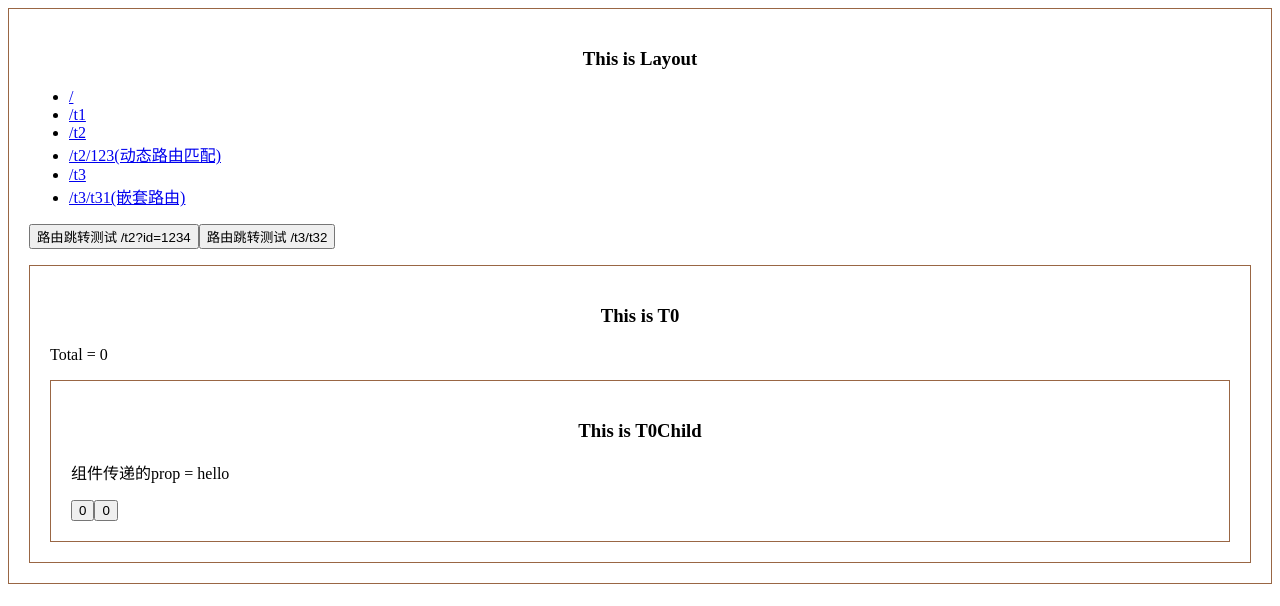
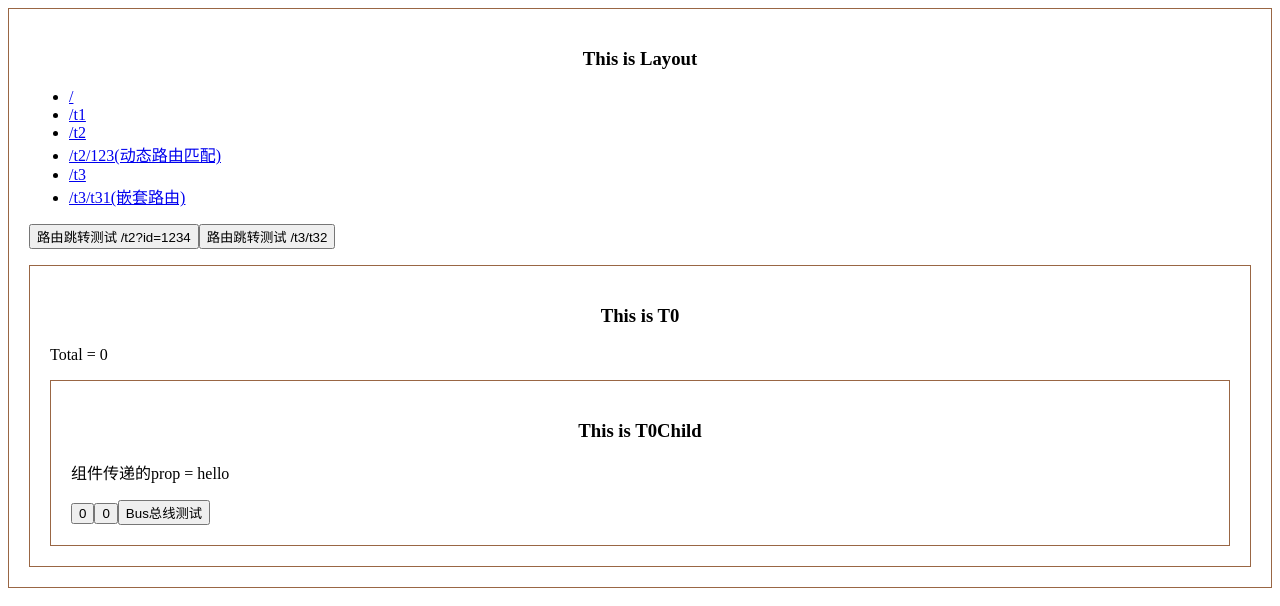
Before and after one commit to afeifei/vue-boilerplate, a Vue app: page / in a window 1280 px wide. Shown: the top 606 px of the page. Built offline with nearby package versions, Linux system fonts and the light colour scheme.

Commit message:
bus event

```diff
--- a/src/App.js
+++ b/src/App.js
@@ -10,6 +10,8 @@ Vue.use(VueRouter)
 new Vue({
   el: '#app',
   router,
-  bus: new Vue(),
+  data: {
+    bus: new Vue(),
+  },
   render: h => h(Layout)
 })
--- a/src/components/Layout.vue
+++ b/src/components/Layout.vue
@@ -40,6 +40,12 @@ export default {
       evt.preventDefault()
       this.$router.push({path: '/t2', query: { id: '1234' }})
     }
+  },
+  mounted () {
+    // Bus总线测试
+    this.$root.$data.bus.$on('busEventTest', (arg) => {
+      alert(arg)
+    })
   }
 }
 </script>
--- a/src/components/T0.vue
+++ b/src/components/T0.vue
@@ -28,9 +28,6 @@ export default {
     handleChildClick (evt) {
       this.total += 1
     }
-  },
-  mounted () {
-
   }
 }
 </script>
--- a/src/components/T0Child.vue
+++ b/src/components/T0Child.vue
@@ -5,6 +5,8 @@
 
     <button v-on:click="childButtonClick1"> {{counter1}}</button>
     <button v-on:click="childButtonClick2"> {{counter2}}</button>
+
+    <button v-on:click="childButtonClick3"> Bus总线测试 </button>
   </div>
 </template>
 
@@ -29,7 +31,13 @@ export default {
     childButtonClick2 (evt) {
       this.counter2 += 1
       this.$emit('childClick', evt)
+    },
+    childButtonClick3 (evt) {
+      this.$root.bus.$emit('busEventTest', 'This is event from T0Child !')
     }
+  },
+  mounted () {
+    console.log('T0Child\'s parent msg =', this.$parent.$data.msg)
   }
 }
 </script>
```
